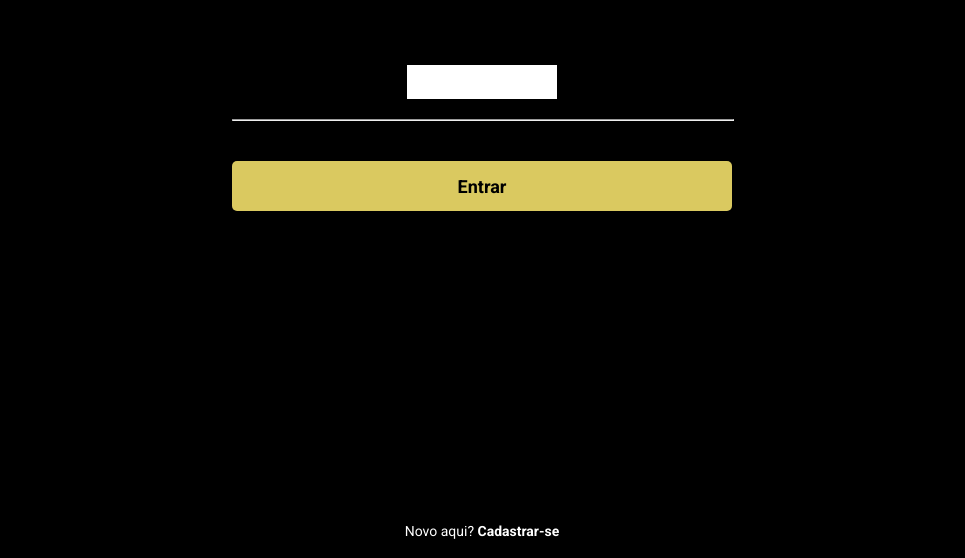
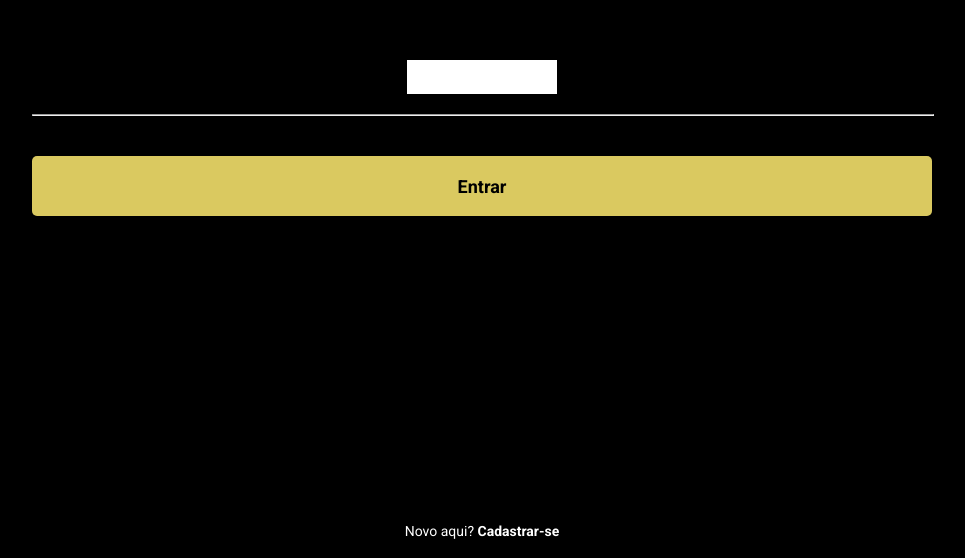
Before and after one commit to Albuquerquess/enc19-web, a React (Create React App) app: page / in a window 1280 px wide. Shown: the part 242-800 px from the top of the page, without its empty margins (158-1123 px from the left). Built offline with nearby package versions, Linux system fonts and the light colour scheme.

Commit message:
[fix] change WelcomeMain width

```diff
--- a/src/assets/styles/globalStyles.ts
+++ b/src/assets/styles/globalStyles.ts
@@ -10,6 +10,7 @@ const GlobalStyles = createGlobalStyle`
         --color-copy-background: #303030;
         --color-golden: #DAC960;
         --color-text: #ffffff;
+        --breakpoint-mobile: 768px;
 
         font-size: 62.5%;
         font-family: 'Roboto';
--- a/src/components/Button/styles.ts
+++ b/src/components/Button/styles.ts
@@ -7,10 +7,14 @@ interface  styleButtonProps {
 
 export const StyledButtom = styled.button<styleButtonProps>`
   a {
-    width: 100%;
+    display: flex;
+    align-items: center;
+    justify-content: center;
+    font-size: 1.8rem;
+    color: var(--color-primary);
+
+    widows: 100%;
     height: 100%;
-    font-size: 1.8rem;
-    color: var(--color-primary)
   }
   width: 100%;
   height: auto;
--- a/src/pages/Welcome/styles.ts
+++ b/src/pages/Welcome/styles.ts
@@ -1,7 +1,7 @@
 import styled from 'styled-components';
 
 export const WelcomeMain = styled.div`
-  width: 100%;
+  width: 90%;
   height: 100vh;
 
   display: flex;
@@ -28,7 +28,7 @@ export const WelcomeMain = styled.div`
 
   button {
     width: 100%;
-    height: 5rem;
+    height: 6rem;
   }
 
   span#CTAcadastro {
@@ -36,7 +36,7 @@ export const WelcomeMain = styled.div`
     bottom: 2rem;
   }
 
-  @media screen and (min-width: 768px) {
+  @media screen and (min-width: var(--breakpoint-mobile)) {
     width: 50%;
   }
 `;
```
